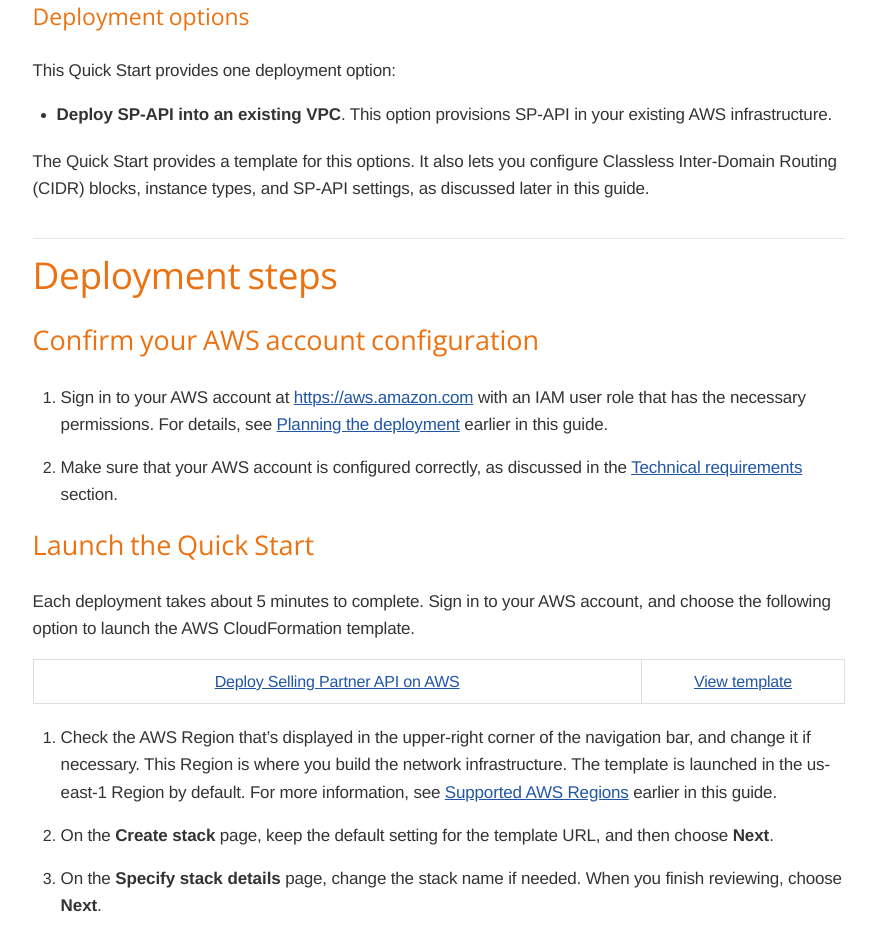
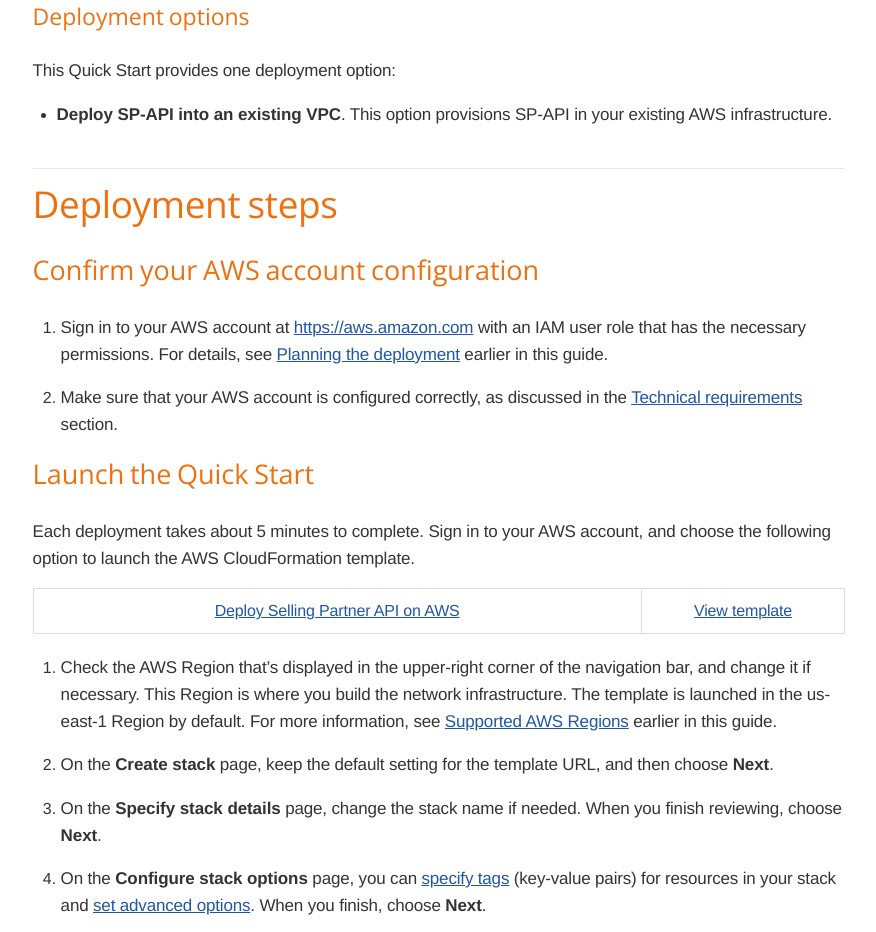
Before and after one commit to aws-quickstart/quickstart-amazon-selling-partner-api, a plain HTML site: page index.html in a window 1280 px wide. Shown: the part 4162-5094 px from the top of the page, without its empty margins (329-1205 px from the left). Drawn offline with nearby package versions, Linux system fonts and the light colour scheme; a web font is replaced by a local one.

Commit message:
Production doc builds - 2021/09/01 18:34:19 UTC

```diff
--- a/index.html
+++ b/index.html
@@ -1093,9 +1093,6 @@ Certain Regions are available on an opt-in basis. For more information, see <a h
 </li>
 </ul>
 </div>
-<div class="paragraph">
-<p>The Quick Start provides a template for this options. It also lets you configure Classless Inter-Domain Routing (CIDR) blocks, instance types, and SP-API settings, as discussed later in this guide.</p>
-</div>
 </div>
 </div>
 </div>
@@ -1418,7 +1415,7 @@ and to share your customizations with others.</p>
 </html>
 <!--
 repo commit:
-61f97ea1e0fcd7668eefc01cdff236e9351fcc1a
+88f30651c2027ce5dc04727abecbbf555e386dae
 
 submodule config:
  4ee94d6b60ec455e5b452e8ad9841eb825704b70 docs/boilerplate (heads/main)
```
Also changed, not shown: 1 other file.
